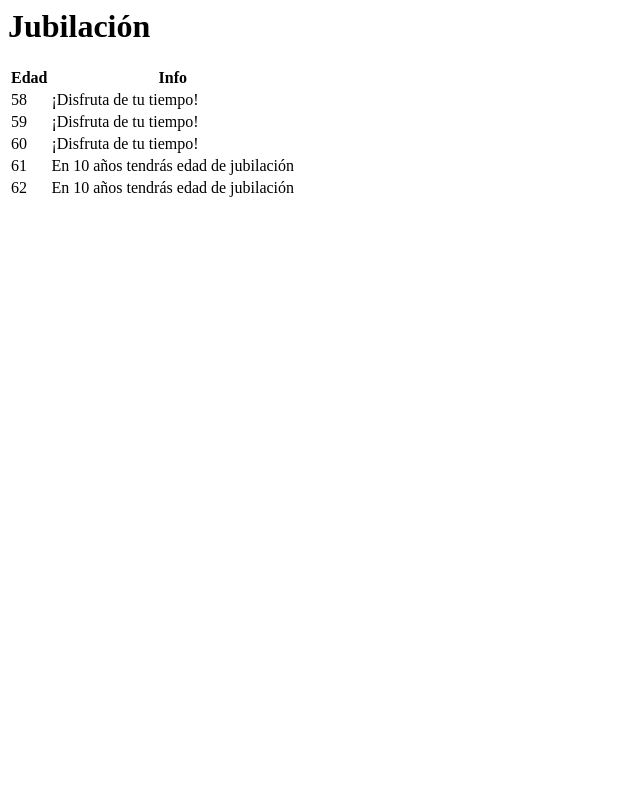
After one commit to cristinamaceiras/desarrollo-web-entorno-servidor, a PHP site: page /example4.php in a window 1280 px wide. The commit adds this page. Shown: the whole page, without its empty margins (0-640 px from the left). Run offline with PHP 8.4, Linux system fonts and the light colour scheme.

Commit message:
Completado ejercicio 4

```diff
--- a/sprint1apache/www/site3/example2.php
+++ b/sprint1apache/www/site3/example2.php
@@ -1,6 +1,4 @@
 <html>
-	<meta charset="UTF-8">
-
 	<body>
 		<h1>Página de bienvenidas</h1>
 		<?php
--- a/sprint1apache/www/site3/example3.php
+++ b/sprint1apache/www/site3/example3.php
@@ -1,8 +1,4 @@
 <html>
-	<head>
-		<meta charset="UTF-8">
-	</head>
-
 	<body>
 		<h1>Jubilación</h1>
 
--- /dev/null
+++ b/sprint1apache/www/site3/example4.php
@@ -0,0 +1,36 @@
+<html>
+	<body>
+		<h1>Jubilación</h1>
+
+		<?php
+			function edad_en_5_años($edad) {
+				return $edad + 5;
+			}
+
+			function mensaje($age) {
+				if (edad_en_5_años($age) > 65) {
+					return "En 10 años tendrás edad de jubilación";
+				} else {
+					return "¡Disfruta de tu tiempo!";
+				}
+			}
+		?>
+
+		<table>
+			<tr>
+				<th>Edad</th>
+				<th>Info</th>
+			</tr>
+
+			<?php
+				$lista = array(58,59,60,61,62);
+				foreach ($lista as $valor) {
+					echo "<tr>";
+					echo "<td>".$valor."</td>";
+					echo "<td>".mensaje($valor)."</td>";
+					echo "</tr>";
+				}
+			?>
+		</table>
+	</body>
+</html>
```
